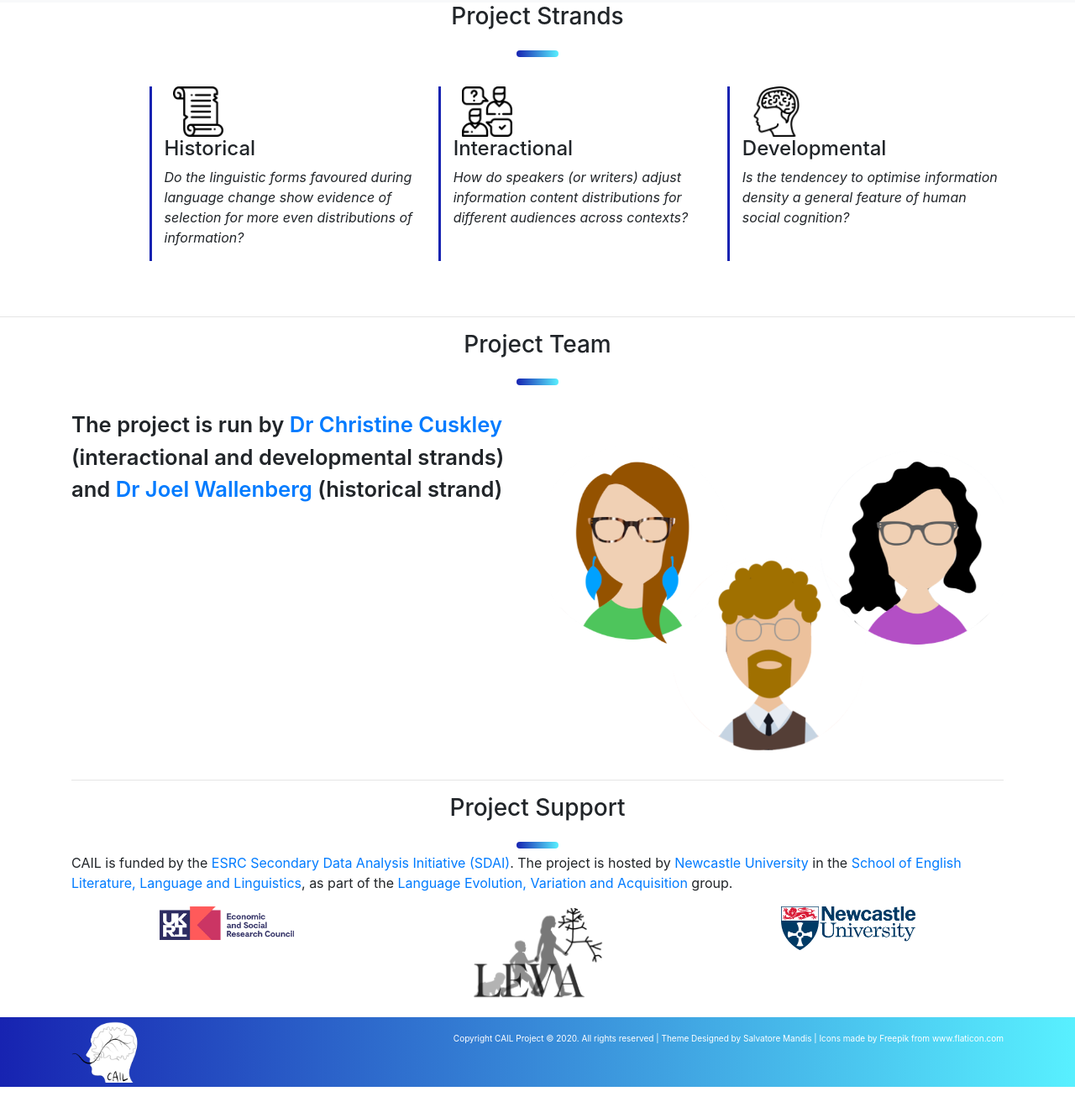
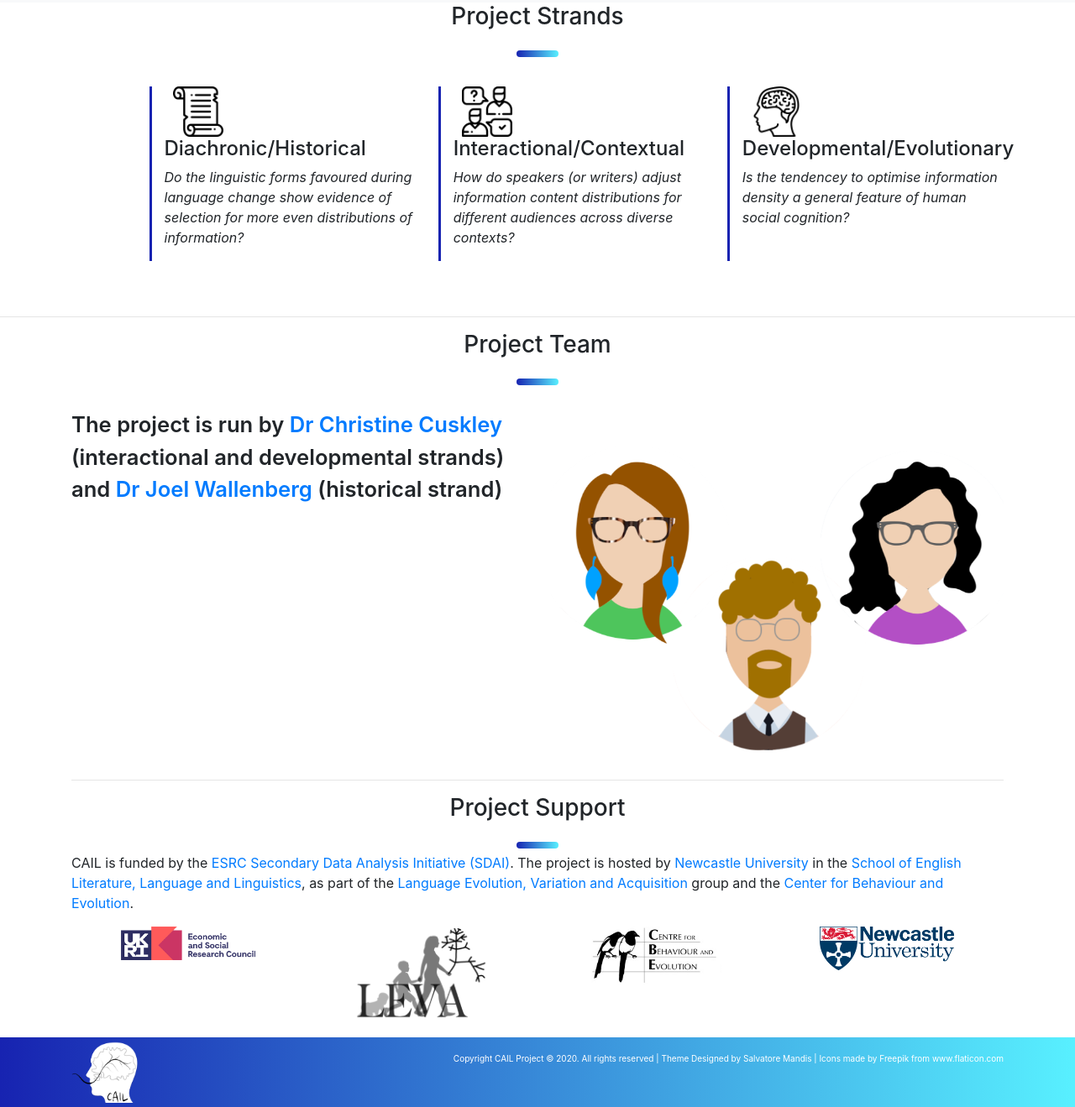
Before and after one commit to cail-project/cail-project.github.io, a plain HTML site: page index.html in a window 1280 px wide. Shown: the part 2053-3372 px from the top of the page at 84% size. Before the commit the page ends 3348 px from the top, so only its background shows below. Drawn offline with nearby package versions, Linux system fonts and the light colour scheme.

Commit message:
minor changes

```diff
--- a/index.html
+++ b/index.html
@@ -115,21 +115,21 @@
         <div class="row offset-1">
           <div class="col-md-4 testimonials">
             <img src="images/ancient-scroll.png"  alt="">
-            <h4>Historical</h4>
+            <h4>Diachronic/Historical</h4>
             <p class="feedback">Do the linguistic forms favoured during language change show evidence of selection for more even distributions of information?
             </p>
 
           </div>
           <div class="col-md-4 testimonials">
             <img src="images/conversation.png"  alt="">
-            <h4>Interactional</h4>
-            <p class="feedback">How do speakers (or writers) adjust information content distributions for different audiences across contexts?
+            <h4>Interactional/Contextual</h4>
+            <p class="feedback">How do speakers (or writers) adjust information content distributions for different audiences across diverse contexts?
             </p>
 
           </div>
           <div class="col-md-4 testimonials">
             <img src="images/brain.png"  alt="">
-            <h4>Developmental</h4>
+            <h4>Developmental/Evolutionary</h4>
             <p class="feedback">Is the tendencey to optimise information density a general feature of human social cognition?
             </p>
 
@@ -154,13 +154,16 @@
         <h3 class="title text-center">Project Support</h3>
         <div class="row">
           <div class="col services">
-            <p>CAIL is funded by the <a href="https://esrc.ukri.org/funding/funding-opportunities/secondary-data-analysis-initiative-sdai-open-call/" target="_blank" >ESRC Secondary Data Analysis Initiative (SDAI)</a>. The project is hosted by <a href="https://ncl.ac.uk" target="_blank">Newcastle University</a> in the <a href="https://ncl.ac.uk/elll" target="_blank">School of English Literature, Language and Linguistics</a>, as part of the <a href="https://leva-group.github.io" target="_blank">Language Evolution, Variation and Acquisition</a> group.</p>
+            <p>CAIL is funded by the <a href="https://esrc.ukri.org/funding/funding-opportunities/secondary-data-analysis-initiative-sdai-open-call/" target="_blank" >ESRC Secondary Data Analysis Initiative (SDAI)</a>. The project is hosted by <a href="https://ncl.ac.uk" target="_blank">Newcastle University</a> in the <a href="https://ncl.ac.uk/elll" target="_blank">School of English Literature, Language and Linguistics</a>, as part of the <a href="https://leva-group.github.io" target="_blank">Language Evolution, Variation and Acquisition</a> group and the <a href="https://www.ncl.ac.uk/cbe/" target="_blank">Center for Behaviour and Evolution</a>.</p>
             <div class="d-flex justify-content-around">
               <div class="">
                 <a href="https://esrc.ukri.org/" target="_blank"><img src="images/logo-1.png" class=""  style="width:10rem"  alt=""></a>
               </div>
               <div class="">
                 <a href="https://leva-group.github.io" target="_blank"><img src="images/litebgnotitlealt.png" style="width:10rem" alt=""></a>
+              </div>
+              <div class="">
+                <a href="https://www.ncl.ac.uk/cbe/" target="_blank"><img src="images/CBElogo.jpg" style="width:10rem" alt=""></a>
               </div>
               <div class="">
                 <a href="https://ncl.ac.uk" target="_blank"><img src="images/NULogo.png" class=""  style="width:10rem"  alt=""></a>
```
Also changed, not shown: images/CBElogo.jpg (added).
